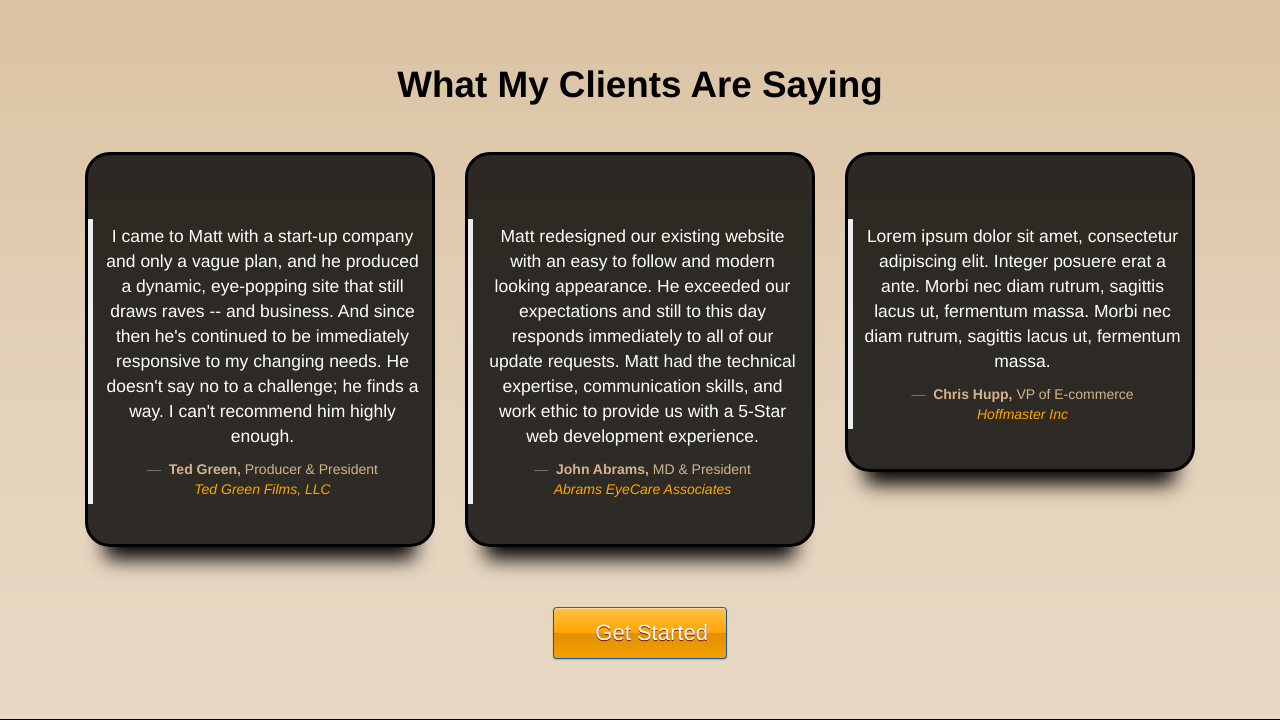
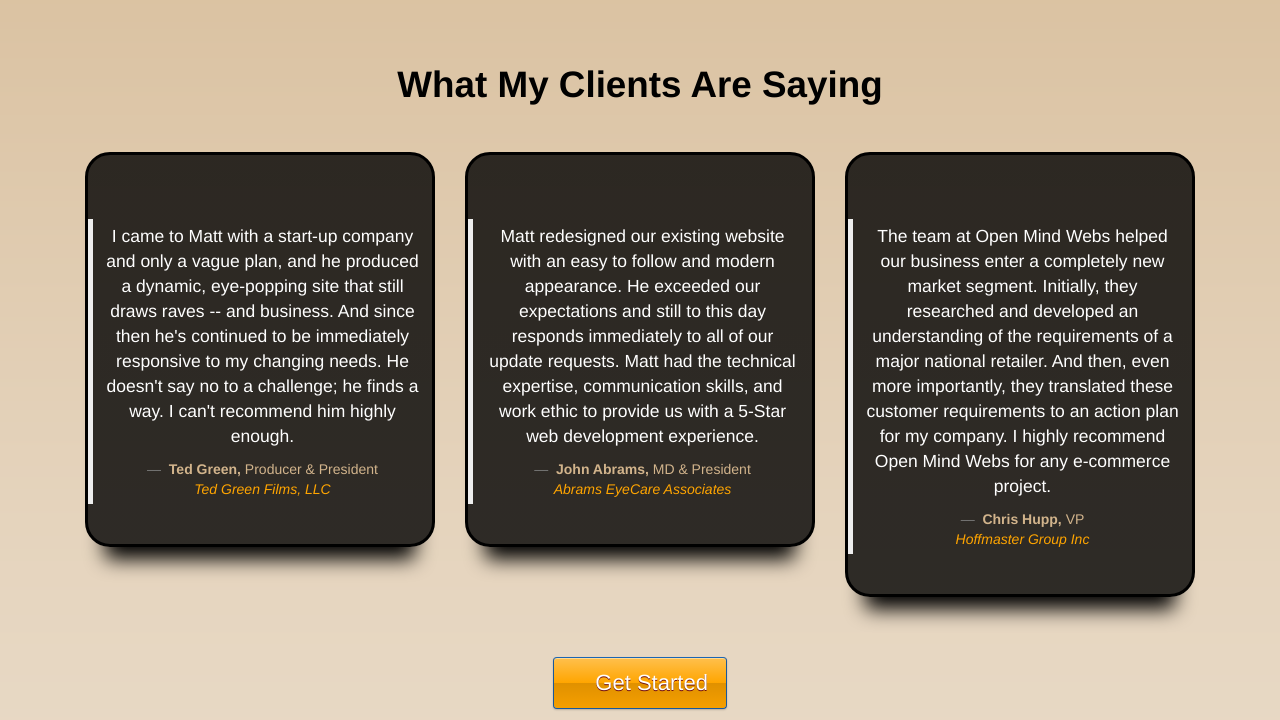
Before and after one commit to mjtarter/open-mind-webs-custom, a PHP site: page / in a window 1280 px wide. Shown: the part 2060-2780 px from the top of the page. Run offline with PHP 8.4, Linux system fonts and the light colour scheme; some libraries are stand-ins or nearby versions; some web fonts are replaced.

Commit message:
Added testimonial / updated carousel links

```diff
--- a/index.php
+++ b/index.php
@@ -84,12 +84,12 @@ include 'inc/header.php'; ?>
       <div class="item" id="item-2">
          <div class="container">
             <ul id="portfolio-list">
-               <li class="col-xs-6 col-sm-4"><a href="#"><img src="img/mycampus-island.jpg"></a></li>
-               <li class="col-xs-6 col-sm-4"><a href="#"><img src="img/dropping-dimes.jpg"></a></li>
-               <li class="col-xs-6 col-sm-4"><a href="#"><img src="img/randb.jpg"></a></li>
-               <li class="col-xs-6 col-sm-4"><a href="#"><img src="img/abrams-eyecare.jpg"></a></li>
-               <li class="hidden-xs col-sm-4"><a href="#"><img src="img/ted-green-films.jpg"></a></li>
-               <li class="hidden-xs col-sm-4"><a href="#"><img src="img/the-only.png"></a></li>
+               <li class="col-xs-6 col-sm-4"><a href="mycampusisland.php"><img src="img/mycampus-island.jpg"></a></li>
+               <li class="col-xs-6 col-sm-4"><a href="dropping-dimes.php"><img src="img/dropping-dimes.jpg"></a></li>
+               <li class="col-xs-6 col-sm-4"><a href="rb-architects.php"><img src="img/randb.jpg"></a></li>
+               <li class="col-xs-6 col-sm-4"><a href="abrams-eyecare.php"><img src="img/abrams-eyecare.jpg"></a></li>
+               <li class="hidden-xs col-sm-4"><a href="ted-green-films.php"><img src="img/ted-green-films.jpg"></a></li>
+               <li class="hidden-xs col-sm-4"><a href="the-only.php"><img src="img/the-only.png"></a></li>
             </ul>
          </div>
          <div class="carousel-caption">
@@ -240,7 +240,7 @@ include 'inc/header.php'; ?>
          <div class="text-center testimonial">
             <p><span class="glyphicon glyphicon-comment"></span></p>
             <blockquote>
-               <p>Matt redesigned our existing website with an easy to follow and modern looking appearance. He exceeded our expectations and still to this day responds immediately to all of our update requests. Matt had the technical expertise, communication skills, and work ethic to provide us with a 5-Star web development experience.</p>
+               <p>Matt redesigned our existing website with an easy to follow and modern appearance. He exceeded our expectations and still to this day responds immediately to all of our update requests. Matt had the technical expertise, communication skills, and work ethic to provide us with a 5-Star web development experience.</p>
                <footer>
                   <span style="color:tan;"><b>John Abrams,</b> MD &amp; President</span><br><i><span style="color:orange;">Abrams EyeCare Associates</span></i>
                </footer>
@@ -251,9 +251,9 @@ include 'inc/header.php'; ?>
          <div class="text-center testimonial">
             <p><span class="glyphicon glyphicon-comment"></span></p>
             <blockquote>
-               <p>Lorem ipsum dolor sit amet, consectetur adipiscing elit. Integer posuere erat a ante. Morbi nec diam rutrum, sagittis lacus ut, fermentum massa. Morbi nec diam rutrum, sagittis lacus ut, fermentum massa.</p>
+               <p>The team at Open Mind Webs helped our business enter a completely new market segment.  Initially, they researched and developed an understanding of the requirements of a major national retailer. And then, even more importantly, they translated these customer requirements to an action plan for my company.  I highly recommend Open Mind Webs for any e-commerce project.</p>
                <footer>
-                  <span style="color:tan;"><b>Chris Hupp,</b> VP of E-commerce</span><br><i><span style="color:orange;">Hoffmaster Inc</span></i>
+                  <span style="color:tan;"><b>Chris Hupp,</b> VP</span><br><i><span style="color:orange;">Hoffmaster Group Inc</span></i>
                </footer>
             </blockquote>
          </div>
```
Also changed, not shown: 1 other file.
